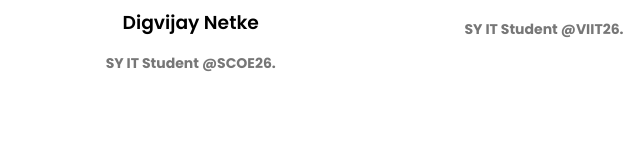
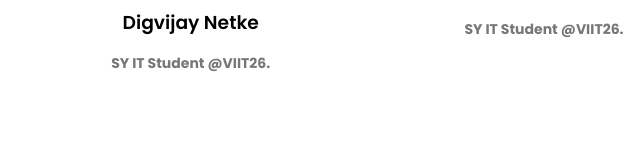
Before and after one commit to adi32p/Train_Frontend, a plain HTML site: page index.html in a window 1280 px wide. Shown: the part 3958-4120 px from the top of the page, 96-736 px from the left. Drawn offline with Linux system fonts and the light colour scheme.

Commit message:
chaneges
chanegs

```diff
--- a/index.html
+++ b/index.html
@@ -139,7 +139,7 @@
     <div class="team-col">
         <img src="digya.jpg">
         <h3>Digvijay Netke</h3>
-        <P>SY IT Student @SCOE26.</P>
+        <P>SY IT Student @VIIT26.</P>
     </div>
     <div class="team-col">
         <img src="Prajakta.jpg">
```
Also changed, not shown: 1 other file.
